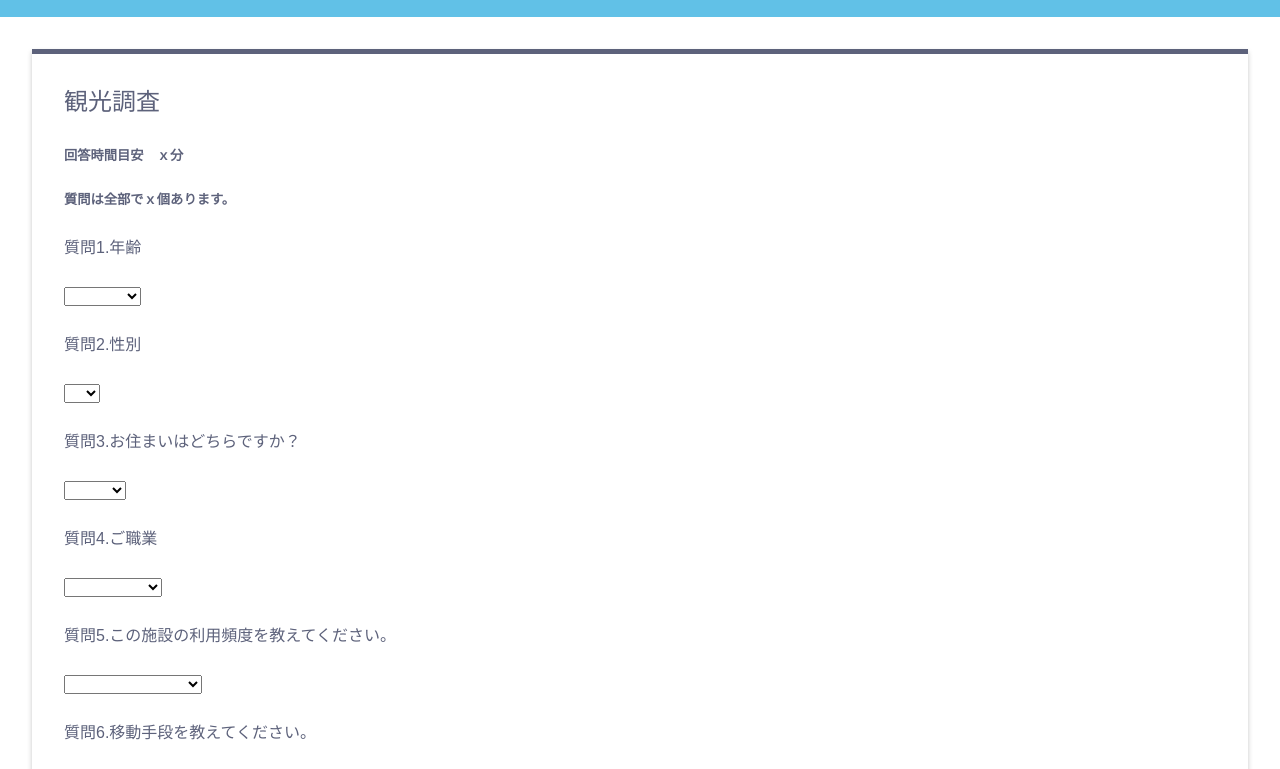
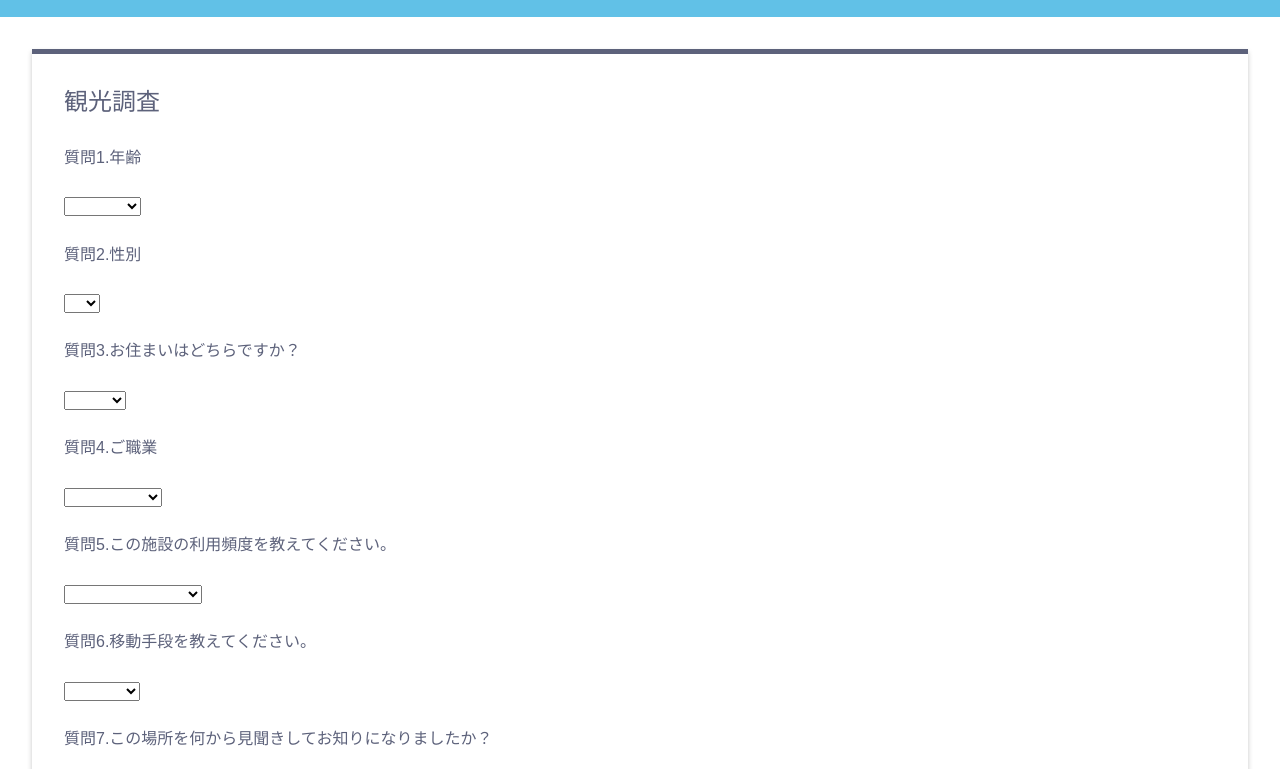
Before and after one commit to Otsuki3020/test3, a plain HTML site: page question.html in a window 1280 px wide. Shown: the part 167-936 px from the top of the page. Drawn offline with Linux system fonts and the light colour scheme.

Commit message:
Update question.html

```diff
--- a/question.html
+++ b/question.html
@@ -36,7 +36,7 @@
                     // 取得成功した場合
                     function(position) {
                         get_position = ("緯度:"+position.coords.latitude+",経度"+position.coords.longitude);
-                        alert("位置情報の取得を許可しました！");
+                        alert("位置情報を取得を許可しました！");
                     },
                     // 取得失敗した場合
                     function(error) {
@@ -62,7 +62,7 @@
                 function clickBtn1(){
                     // 値を取得
                     document.getElementById("textarea1").value = get_position;
-                    alert("位置情報を取得しました！");
+                    alert("位置情報を取得しました！")
                 }
             </script>
 
@@ -72,11 +72,6 @@
 
             <div class="title">
             <h2>観光調査</h2>
-            </div>
-
-            <div class="discription">
-                <h5>回答時間目安　ｘ分</h5>
-                <h5>質問は全部でｘ個あります。</h5>
             </div>
 
             <div class="questions-form">
@@ -155,7 +150,7 @@
                         <option>自転車</option>
                     </select>
 
-                <h4 class="questions-title" aria-required="true" required>質問9.この場所を何から見聞きしてお知りになりましたか？</h4>
+                <h4 class="questions-title" aria-required="true" required>質問7.この場所を何から見聞きしてお知りになりましたか？</h4>
                     <select name="メディア">
                         <option></option>
                         <option>テレビ</option>
```
